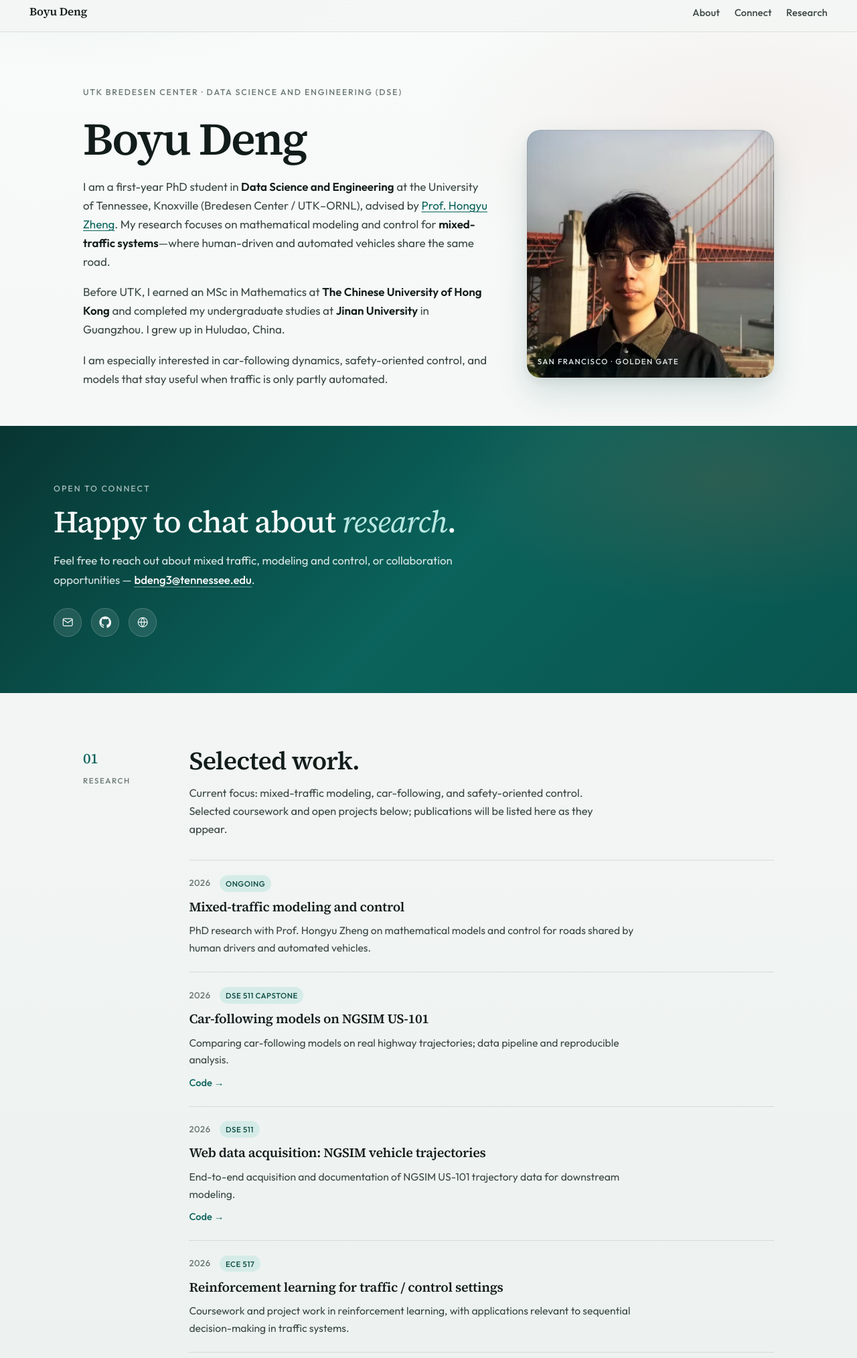
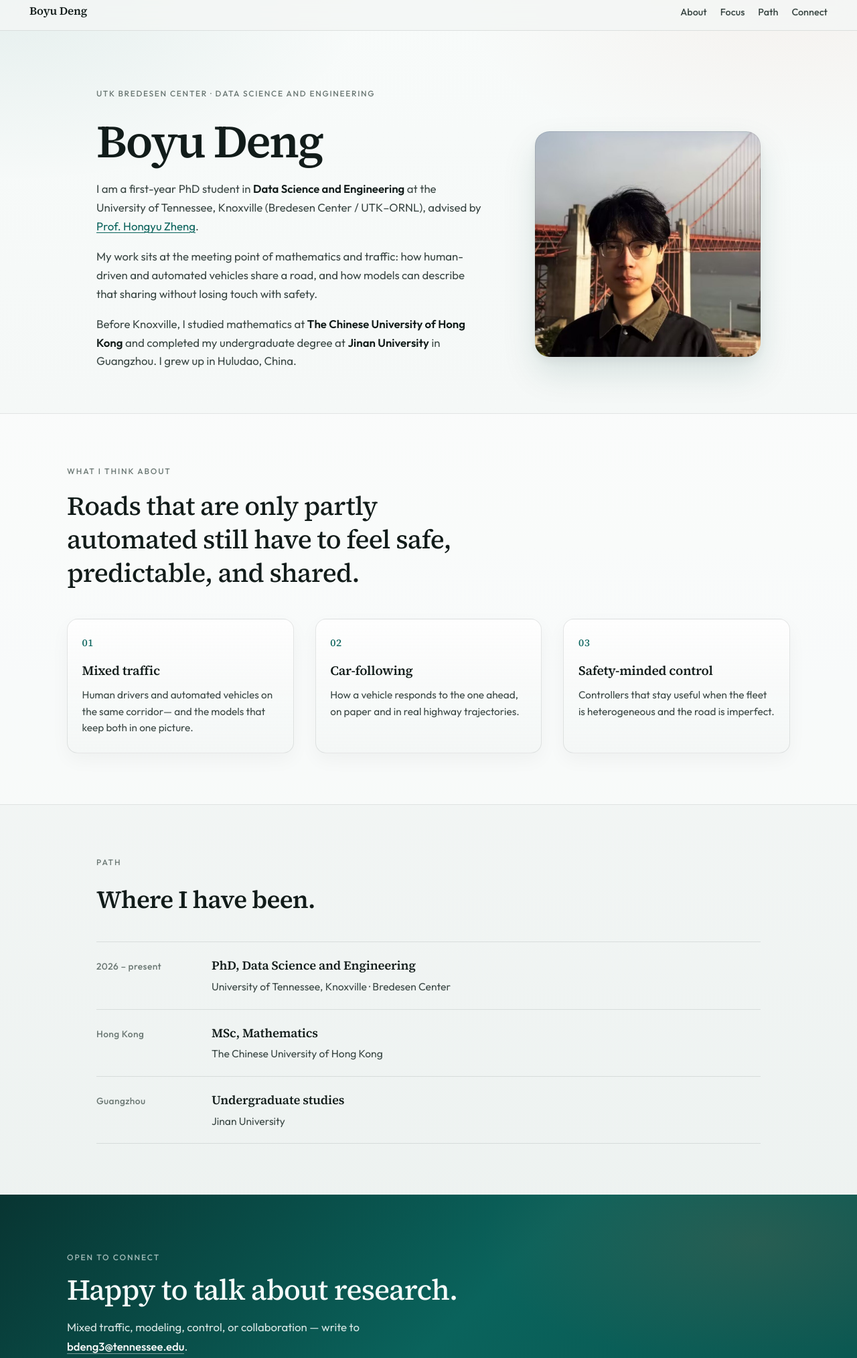
Before and after one commit to boyudeng-or/boyudeng-or.github.io, a plain HTML site: page index.html in a window 1280 px wide. Shown: the part 11-2039 px from the top of the page at 67% size. Drawn offline with Linux system fonts and the light colour scheme.

Commit message:
Replace Selected work with Focus themes and clean Path layout.
Drop photo caption; rewrite About and Connect for a quieter academic page.

```diff
--- a/index.html
+++ b/index.html
@@ -16,34 +16,36 @@
     <a class="nav-mark" href="#top">Boyu Deng</a>
     <ul class="nav-links">
       <li><a href="#top">About</a></li>
+      <li><a href="#focus">Focus</a></li>
+      <li><a href="#path">Path</a></li>
       <li><a href="#connect">Connect</a></li>
-      <li><a href="#research">Research</a></li>
     </ul>
   </nav>
 
   <header id="top" class="hero">
-    <p class="hero-label">UTK Bredesen Center · Data Science and Engineering (DSE)</p>
+    <p class="hero-label">UTK Bredesen Center · Data Science and Engineering</p>
     <div class="hero-grid">
       <div class="hero-text">
         <h1 class="hero-name">Boyu Deng</h1>
         <div class="prose">
           <p>
-            I am a first-year PhD student in <strong>Data Science and Engineering</strong>
-            at the University of Tennessee, Knoxville (Bredesen Center / UTK–ORNL),
-            advised by <a href="https://ise.utk.edu/people/hongyu-zheng/" target="_blank" rel="noopener noreferrer">Prof. Hongyu Zheng</a>.
-            My research focuses on mathematical modeling and control for
-            <strong>mixed-traffic systems</strong>—where human-driven and automated
-            vehicles share the same road.
+            I am a first-year PhD student in
+            <strong>Data Science and Engineering</strong>
+            at the University of Tennessee, Knoxville
+            (Bredesen Center / UTK–ORNL), advised by
+            <a href="https://ise.utk.edu/people/hongyu-zheng/" target="_blank" rel="noopener noreferrer">Prof. Hongyu Zheng</a>.
           </p>
           <p>
-            Before UTK, I earned an MSc in Mathematics at
-            <strong>The Chinese University of Hong Kong</strong> and completed my
-            undergraduate studies at <strong>Jinan University</strong> in Guangzhou.
-            I grew up in Huludao, China.
+            My work sits at the meeting point of mathematics and traffic:
+            how human-driven and automated vehicles share a road, and how
+            models can describe that sharing without losing touch with safety.
           </p>
           <p>
-            I am especially interested in car-following dynamics, safety-oriented
-            control, and models that stay useful when traffic is only partly automated.
+            Before Knoxville, I studied mathematics at
+            <strong>The Chinese University of Hong Kong</strong>
+            and completed my undergraduate degree at
+            <strong>Jinan University</strong> in Guangzhou.
+            I grew up in Huludao, China.
           </p>
         </div>
       </div>
@@ -55,18 +57,83 @@
           width="900"
           height="900"
         />
-        <figcaption class="hero-caption">San Francisco · Golden Gate</figcaption>
       </figure>
     </div>
   </header>
 
+  <section id="focus" class="focus">
+    <div class="focus-inner">
+      <p class="eyebrow">What I think about</p>
+      <h2 class="focus-lead">
+        Roads that are only partly automated still have to feel safe,
+        predictable, and shared.
+      </h2>
+      <div class="focus-grid">
+        <article class="focus-card">
+          <p class="focus-index">01</p>
+          <h3>Mixed traffic</h3>
+          <p>
+            Human drivers and automated vehicles on the same corridor—
+            and the models that keep both in one picture.
+          </p>
+        </article>
+        <article class="focus-card">
+          <p class="focus-index">02</p>
+          <h3>Car-following</h3>
+          <p>
+            How a vehicle responds to the one ahead, on paper and in
+            real highway trajectories.
+          </p>
+        </article>
+        <article class="focus-card">
+          <p class="focus-index">03</p>
+          <h3>Safety-minded control</h3>
+          <p>
+            Controllers that stay useful when the fleet is heterogeneous
+            and the road is imperfect.
+          </p>
+        </article>
+      </div>
+    </div>
+  </section>
+
+  <section id="path" class="path">
+    <div class="path-inner">
+      <p class="eyebrow">Path</p>
+      <h2 class="path-title">Where I have been.</h2>
+      <ol class="path-list">
+        <li>
+          <span class="path-when">2026 – present</span>
+          <div class="path-body">
+            <p class="path-role">PhD, Data Science and Engineering</p>
+            <p class="path-place">University of Tennessee, Knoxville · Bredesen Center</p>
+          </div>
+        </li>
+        <li>
+          <span class="path-when">Hong Kong</span>
+          <div class="path-body">
+            <p class="path-role">MSc, Mathematics</p>
+            <p class="path-place">The Chinese University of Hong Kong</p>
+          </div>
+        </li>
+        <li>
+          <span class="path-when">Guangzhou</span>
+          <div class="path-body">
+            <p class="path-role">Undergraduate studies</p>
+            <p class="path-place">Jinan University</p>
+          </div>
+        </li>
+      </ol>
+    </div>
+  </section>
+
   <section id="connect" class="connect">
     <div class="connect-inner">
       <p class="connect-label">Open to connect</p>
-      <h2 class="connect-headline">Happy to chat about <em>research</em>.</h2>
+      <h2 class="connect-headline">Happy to talk about research.</h2>
       <p class="connect-line">
-        Feel free to reach out about mixed traffic, modeling and control,
-        or collaboration opportunities —
+        Mixed traffic, modeling, control, or collaboration —
+        write to
         <a class="connect-email" href="mailto:bdeng3@tennessee.edu">bdeng3@tennessee.edu</a>.
       </p>
       <ul class="socials" aria-label="Links">
@@ -80,114 +147,7 @@
             <svg viewBox="0 0 24 24" fill="currentColor" aria-hidden="true"><path d="M12 .5C5.73.5.5 5.74.5 12.02c0 5.1 3.29 9.42 7.86 10.95.58.11.79-.25.79-.56 0-.28-.01-1.02-.02-2-3.2.7-3.88-1.55-3.88-1.55-.53-1.36-1.3-1.72-1.3-1.72-1.06-.73.08-.72.08-.72 1.17.08 1.79 1.21 1.79 1.21 1.04 1.8 2.73 1.28 3.4.98.1-.76.41-1.28.74-1.57-2.55-.29-5.23-1.29-5.23-5.73 0-1.27.45-2.3 1.19-3.11-.12-.3-.52-1.48.11-3.09 0 0 .97-.31 3.18 1.19a10.9 10.9 0 0 1 2.9-.39c.98 0 1.97.13 2.9.39 2.2-1.5 3.17-1.19 3.17-1.19.64 1.61.24 2.79.12 3.09.74.81 1.18 1.84 1.18 3.11 0 4.45-2.69 5.43-5.25 5.72.42.37.79 1.1.79 2.22 0 1.6-.01 2.89-.01 3.28 0 .31.21.68.8.56A10.53 10.53 0 0 0 23.5 12C23.5 5.74 18.27.5 12 .5z"/></svg>
           </a>
         </li>
-        <li>
-          <a href="https://boyudeng-or.github.io/" aria-label="Homepage" title="Homepage">
-            <svg viewBox="0 0 24 24" fill="none" stroke="currentColor" stroke-width="1.6" aria-hidden="true"><circle cx="12" cy="12" r="9"/><path d="M3 12h18M12 3a14 14 0 0 1 0 18M12 3a14 14 0 0 0 0 18"/></svg>
-          </a>
-        </li>
       </ul>
-    </div>
-  </section>
-
-  <section id="research" class="section">
-    <div class="section-grid">
-      <aside class="section-aside">
-        <p class="section-num">01</p>
-        <p class="section-label">Research</p>
-      </aside>
-      <div class="section-main">
-        <h2 class="section-headline">Selected work.</h2>
-        <p class="section-sub">
-          Current focus: mixed-traffic modeling, car-following, and safety-oriented control.
-          Selected coursework and open projects below; publications will be listed here as they appear.
-        </p>
-
-        <ol class="works">
-          <li class="work">
-            <div class="work-meta">
-              <span class="work-year">2026</span>
-              <span class="work-tag">Ongoing</span>
-            </div>
-            <h3 class="work-title">Mixed-traffic modeling and control</h3>
-            <p class="work-desc">
-              PhD research with Prof. Hongyu Zheng on mathematical models and control
-              for roads shared by human drivers and automated vehicles.
-            </p>
-          </li>
-          <li class="work">
-            <div class="work-meta">
-              <span class="work-year">2026</span>
-              <span class="work-tag">DSE 511 Capstone</span>
-            </div>
-            <h3 class="work-title">Car-following models on NGSIM US-101</h3>
-            <p class="work-desc">
-              Comparing car-following models on real highway trajectories;
-              data pipeline and reproducible analysis.
-            </p>
-            <p class="work-links">
-              <a href="https://github.com/boyudeng-or/dse511-car-following" target="_blank" rel="noopener noreferrer">Code →</a>
-            </p>
-          </li>
-          <li class="work">
-            <div class="work-meta">
-              <span class="work-year">2026</span>
-              <span class="work-tag">DSE 511</span>
-            </div>
-            <h3 class="work-title">Web data acquisition: NGSIM vehicle trajectories</h3>
-            <p class="work-desc">
-              End-to-end acquisition and documentation of NGSIM US-101 trajectory data
-              for downstream modeling.
-            </p>
-            <p class="work-links">
-              <a href="https://github.com/boyudeng-or/dse511-web-data-acquisition" target="_blank" rel="noopener noreferrer">Code →</a>
-            </p>
-          </li>
-          <li class="work">
-            <div class="work-meta">
-              <span class="work-year">2026</span>
-              <span class="work-tag">ECE 517</span>
-            </div>
-            <h3 class="work-title">Reinforcement learning for traffic / control settings</h3>
-            <p class="work-desc">
-              Coursework and project work in reinforcement learning, with applications
-              relevant to sequential decision-making in traffic systems.
-            </p>
-          </li>
-        </ol>
-
-        <ul class="topics" aria-label="Research topics">
-          <li>Mixed-traffic modeling</li>
-          <li>Car-following dynamics</li>
-          <li>Safety-oriented control</li>
-          <li>Data-driven workflows</li>
-        </ul>
-      </div>
-    </div>
-  </section>
-
-  <section class="section section-tight">
-    <div class="section-grid">
-      <aside class="section-aside">
-        <p class="section-num">02</p>
-        <p class="section-label">Education</p>
-      </aside>
-      <div class="section-main">
-        <h2 class="section-headline">Education.</h2>
-        <ul class="edu">
-          <li>
-            <strong>PhD, Data Science and Engineering</strong> —
-            University of Tennessee, Knoxville (Bredesen Center), 2026–present
-          </li>
-          <li>
-            <strong>MSc, Mathematics</strong> —
-            The Chinese University of Hong Kong
-          </li>
-          <li>
-            <strong>Undergraduate studies</strong> —
-            Jinan University, Guangzhou
-          </li>
-        </ul>
-      </div>
     </div>
   </section>
 
@@ -195,6 +155,5 @@
     <span>Boyu Deng</span>
     <span>Knoxville, TN</span>
   </footer>
-
 </body>
 </html>
--- a/styles.css
+++ b/styles.css
@@ -1,18 +1,17 @@
 :root {
-  --paper: #f2f5f4;
-  --paper-deep: #e4ebe9;
+  --paper: #f3f6f5;
+  --paper-deep: #e6eeeb;
   --ink: #121c1a;
   --ink-soft: #3a4744;
   --muted: #6a7773;
-  --line: rgba(18, 28, 26, 0.11);
+  --line: rgba(18, 28, 26, 0.1);
   --teal: #0a635c;
   --teal-deep: #074840;
-  --teal-soft: #d5ebe7;
-  --fog: #c9d6d2;
+  --teal-mist: rgba(10, 99, 92, 0.08);
   --bridge: #c45c3a;
   --serif: "Source Serif 4", "Iowan Old Style", "Palatino Linotype", Palatino, Georgia, serif;
   --sans: "Outfit", "Avenir Next", "Segoe UI", sans-serif;
-  --max: 1120px;
+  --max: 1080px;
   --pad: clamp(1.25rem, 4vw, 2.75rem);
 }
 
@@ -30,9 +29,9 @@ body {
   margin: 0;
   color: var(--ink);
   background:
-    radial-gradient(900px 480px at 88% 8%, rgba(196, 92, 58, 0.07), transparent 55%),
-    radial-gradient(1100px 560px at 8% -8%, rgba(10, 99, 92, 0.09), transparent 58%),
-    linear-gradient(180deg, #f8fbfa 0%, var(--paper) 42%, #e9f0ee 100%);
+    radial-gradient(900px 480px at 92% 0%, rgba(196, 92, 58, 0.06), transparent 55%),
+    radial-gradient(1000px 520px at 0% 0%, rgba(10, 99, 92, 0.08), transparent 55%),
+    linear-gradient(180deg, #f8fbfa 0%, var(--paper) 45%, #eaf0ee 100%);
   font-family: var(--sans);
   font-weight: 400;
   line-height: 1.65;
@@ -49,11 +48,20 @@ a {
   color: var(--teal);
   text-decoration-thickness: 1px;
   text-underline-offset: 0.18em;
-  transition: color 0.2s ease, opacity 0.2s ease;
+  transition: color 0.2s ease;
 }
 
 a:hover {
   color: var(--teal-deep);
+}
+
+.eyebrow {
+  margin: 0 0 1rem;
+  font-size: 0.75rem;
+  font-weight: 500;
+  letter-spacing: 0.16em;
+  text-transform: uppercase;
+  color: var(--muted);
 }
 
 /* —— Nav —— */
@@ -65,10 +73,10 @@ a:hover {
   align-items: center;
   justify-content: space-between;
   gap: 1rem;
-  padding: 0.95rem var(--pad);
-  background: rgba(243, 246, 245, 0.82);
-  backdrop-filter: blur(12px);
-  -webkit-backdrop-filter: blur(12px);
+  padding: 0.9rem var(--pad);
+  background: rgba(243, 246, 245, 0.84);
+  backdrop-filter: blur(14px);
+  -webkit-backdrop-filter: blur(14px);
   border-bottom: 1px solid var(--line);
 }
 
@@ -87,18 +95,19 @@ a:hover {
 
 .nav-links {
   display: flex;
-  gap: 1.35rem;
+  flex-wrap: wrap;
+  justify-content: flex-end;
+  gap: 0.35rem 1.25rem;
   list-style: none;
   margin: 0;
   padding: 0;
 }
 
 .nav-links a {
-  font-size: 0.92rem;
+  font-size: 0.9rem;
   font-weight: 500;
   color: var(--ink-soft);
   text-decoration: none;
-  letter-spacing: 0.01em;
 }
 
 .nav-links a:hover {
@@ -109,12 +118,12 @@ a:hover {
 .hero {
   max-width: var(--max);
   margin: 0 auto;
-  padding: clamp(2.5rem, 7vw, 5rem) var(--pad) clamp(2rem, 5vw, 3.5rem);
+  padding: clamp(2.75rem, 7vw, 5.25rem) var(--pad) clamp(2.5rem, 6vw, 4rem);
 }
 
 .hero-label {
-  margin: 0 0 1.5rem;
-  font-size: 0.78rem;
+  margin: 0 0 1.6rem;
+  font-size: 0.75rem;
   font-weight: 500;
   letter-spacing: 0.14em;
   text-transform: uppercase;
@@ -123,29 +132,29 @@ a:hover {
 
 .hero-grid {
   display: grid;
-  grid-template-columns: minmax(0, 1.15fr) minmax(240px, 0.7fr);
-  gap: clamp(2rem, 5vw, 3.5rem);
+  grid-template-columns: minmax(0, 1.2fr) minmax(220px, 0.68fr);
+  gap: clamp(2rem, 5vw, 3.75rem);
   align-items: center;
 }
 
 .hero-name {
-  margin: 0 0 1.35rem;
+  margin: 0 0 1.4rem;
   font-family: var(--serif);
-  font-size: clamp(2.7rem, 6.2vw, 4.25rem);
+  font-size: clamp(2.75rem, 6.2vw, 4.3rem);
   font-weight: 600;
-  line-height: 1.04;
+  line-height: 1.02;
   letter-spacing: -0.035em;
   color: var(--ink);
 }
 
 .prose {
-  max-width: 38rem;
+  max-width: 36rem;
 }
 
 .prose p {
   margin: 0 0 1.1rem;
   color: var(--ink-soft);
-  font-size: 1.06rem;
+  font-size: 1.05rem;
 }
 
 .prose p:last-child {
@@ -157,29 +166,25 @@ a:hover {
   font-weight: 600;
 }
 
-/* Same Golden Gate crop as GitHub avatar — 1:1, no stretch */
 .hero-photo {
   position: relative;
-  margin: 0.35rem 0 0;
+  margin: 0;
   aspect-ratio: 1 / 1;
-  border-radius: 1.25rem;
+  border-radius: 1.35rem;
   overflow: hidden;
   background: var(--paper-deep);
   box-shadow:
-    0 1px 0 rgba(255, 255, 255, 0.7) inset,
-    0 22px 48px rgba(7, 72, 64, 0.14),
-    0 6px 16px rgba(18, 28, 26, 0.07);
+    0 1px 0 rgba(255, 255, 255, 0.65) inset,
+    0 24px 50px rgba(7, 72, 64, 0.13),
+    0 6px 16px rgba(18, 28, 26, 0.06);
 }
 
-.hero-photo::before {
+.hero-photo::after {
   content: "";
   position: absolute;
   inset: 0;
-  z-index: 2;
   border-radius: inherit;
-  box-shadow:
-    inset 0 0 0 1px rgba(18, 28, 26, 0.1),
-    inset 0 -36px 44px rgba(7, 72, 64, 0.14);
+  box-shadow: inset 0 0 0 1px rgba(18, 28, 26, 0.09);
   pointer-events: none;
 }
 
@@ -190,26 +195,127 @@ a:hover {
   object-position: center center;
 }
 
-.hero-caption {
-  position: absolute;
-  left: 1rem;
-  bottom: 0.95rem;
-  z-index: 3;
-  margin: 0;
-  font-size: 0.72rem;
-  font-weight: 500;
-  letter-spacing: 0.12em;
-  text-transform: uppercase;
-  color: rgba(244, 250, 249, 0.92);
-  text-shadow: 0 1px 8px rgba(7, 40, 36, 0.45);
+/* —— Focus —— */
+.focus {
+  padding: clamp(3rem, 7vw, 4.75rem) var(--pad);
+  background: rgba(255, 255, 255, 0.42);
+  border-top: 1px solid var(--line);
+  border-bottom: 1px solid var(--line);
 }
 
-/* —— Connect band —— */
+.focus-inner {
+  max-width: var(--max);
+  margin: 0 auto;
+}
+
+.focus-lead {
+  margin: 0 0 clamp(2rem, 4vw, 2.75rem);
+  max-width: 28ch;
+  font-family: var(--serif);
+  font-size: clamp(1.7rem, 3.6vw, 2.45rem);
+  font-weight: 500;
+  line-height: 1.28;
+  letter-spacing: -0.02em;
+  color: var(--ink);
+}
+
+.focus-grid {
+  display: grid;
+  grid-template-columns: repeat(3, minmax(0, 1fr));
+  gap: clamp(1.25rem, 3vw, 2rem);
+}
+
+.focus-card {
+  padding: 1.35rem 1.35rem 1.5rem;
+  border-radius: 1rem;
+  background: linear-gradient(180deg, rgba(255, 255, 255, 0.75), rgba(243, 246, 245, 0.9));
+  border: 1px solid var(--line);
+  box-shadow: 0 10px 28px rgba(18, 28, 26, 0.04);
+}
+
+.focus-index {
+  margin: 0 0 0.85rem;
+  font-family: var(--serif);
+  font-size: 0.95rem;
+  font-weight: 500;
+  color: var(--teal);
+  letter-spacing: 0.04em;
+}
+
+.focus-card h3 {
+  margin: 0 0 0.55rem;
+  font-family: var(--serif);
+  font-size: 1.2rem;
+  font-weight: 600;
+  letter-spacing: -0.015em;
+}
+
+.focus-card p:last-child {
+  margin: 0;
+  color: var(--ink-soft);
+  font-size: 0.96rem;
+  line-height: 1.6;
+}
+
+/* —— Path —— */
+.path {
+  max-width: var(--max);
+  margin: 0 auto;
+  padding: clamp(3rem, 7vw, 4.75rem) var(--pad);
+}
+
+.path-title {
+  margin: 0 0 2rem;
+  font-family: var(--serif);
+  font-size: clamp(1.7rem, 3.4vw, 2.3rem);
+  font-weight: 600;
+  letter-spacing: -0.02em;
+}
+
+.path-list {
+  list-style: none;
+  margin: 0;
+  padding: 0;
+  border-top: 1px solid var(--line);
+}
+
+.path-list li {
+  display: grid;
+  grid-template-columns: 9.5rem minmax(0, 1fr);
+  gap: 1.25rem;
+  padding: 1.25rem 0;
+  border-bottom: 1px solid var(--line);
+  align-items: baseline;
+}
+
+.path-when {
+  font-size: 0.86rem;
+  font-weight: 500;
+  letter-spacing: 0.03em;
+  color: var(--muted);
+}
+
+.path-role {
+  margin: 0 0 0.2rem;
+  font-family: var(--serif);
+  font-size: 1.15rem;
+  font-weight: 600;
+  letter-spacing: -0.01em;
+  color: var(--ink);
+}
+
+.path-place {
+  margin: 0;
+  color: var(--ink-soft);
+  font-size: 0.98rem;
+}
+
+/* —— Connect —— */
 .connect {
   margin: 0;
   padding: clamp(3.25rem, 8vw, 5.25rem) var(--pad);
   background:
-    radial-gradient(700px 320px at 85% 20%, rgba(196, 92, 58, 0.18), transparent 60%),
+    radial-gradient(700px 320px at 88% 18%, rgba(196, 92, 58, 0.16), transparent 58%),
     linear-gradient(135deg, #083532 0%, #0a635c 52%, #09554f 100%);
   color: #f4faf9;
 }
@@ -221,7 +327,7 @@ a:hover {
 
 .connect-label {
   margin: 0 0 0.75rem;
-  font-size: 0.78rem;
+  font-size: 0.75rem;
   font-weight: 500;
   letter-spacing: 0.16em;
   text-transform: uppercase;
@@ -231,20 +337,15 @@ a:hover {
 .connect-headline {
   margin: 0 0 1rem;
   font-family: var(--serif);
-  font-size: clamp(1.85rem, 4.2vw, 2.85rem);
+  font-size: clamp(1.85rem, 4vw, 2.7rem);
   font-weight: 500;
   line-height: 1.2;
   letter-spacing: -0.02em;
 }
 
-.connect-headline em {
-  font-style: italic;
-  color: #b8e8e2;
-}
-
 .connect-line {
   margin: 0 0 1.75rem;
-  max-width: 40rem;
+  max-width: 36rem;
   font-size: 1.05rem;
   color: rgba(244, 250, 249, 0.88);
   line-height: 1.7;
@@ -294,175 +395,7 @@ a:hover {
   height: 1.15rem;
 }
 
-/* —— Sections —— */
-.section {
-  max-width: var(--max);
-  margin: 0 auto;
-  padding: clamp(3rem, 7vw, 5rem) var(--pad);
-}
-
-.section-tight {
-  padding-top: 0.5rem;
-}
-
-.section-grid {
-  display: grid;
-  grid-template-columns: 7.5rem minmax(0, 1fr);
-  gap: clamp(1.25rem, 3vw, 2.5rem);
-  align-items: start;
-}
-
-.section-num {
-  margin: 0 0 0.35rem;
-  font-family: var(--serif);
-  font-size: 1.35rem;
-  font-weight: 500;
-  color: var(--teal);
-  letter-spacing: -0.02em;
-}
-
-.section-label {
-  margin: 0;
-  font-size: 0.72rem;
-  font-weight: 500;
-  letter-spacing: 0.14em;
-  text-transform: uppercase;
-  color: var(--muted);
-}
-
-.section-headline {
-  margin: 0 0 0.85rem;
-  font-family: var(--serif);
-  font-size: clamp(1.75rem, 3.5vw, 2.35rem);
-  font-weight: 600;
-  letter-spacing: -0.02em;
-  line-height: 1.15;
-}
-
-.section-sub {
-  margin: 0 0 2rem;
-  max-width: 40rem;
-  color: var(--ink-soft);
-  font-size: 1.02rem;
-}
-
-/* Works */
-.works {
-  list-style: none;
-  margin: 0;
-  padding: 0;
-  border-top: 1px solid var(--line);
-}
-
-.work {
-  padding: 1.35rem 0 1.4rem;
-  border-bottom: 1px solid var(--line);
-  transition: background 0.2s ease;
-}
-
-.work:hover {
-  background: linear-gradient(90deg, rgba(11, 107, 99, 0.04), transparent 70%);
-}
-
-.work-meta {
-  display: flex;
-  flex-wrap: wrap;
-  gap: 0.55rem 0.85rem;
-  align-items: center;
-  margin-bottom: 0.45rem;
-}
-
-.work-year {
-  font-size: 0.82rem;
-  font-weight: 500;
-  color: var(--muted);
-  letter-spacing: 0.04em;
-}
-
-.work-tag {
-  font-size: 0.72rem;
-  font-weight: 500;
-  letter-spacing: 0.04em;
-  text-transform: uppercase;
-  color: var(--teal-deep);
-  background: var(--teal-soft);
-  padding: 0.18rem 0.55rem;
-  border-radius: 999px;
-}
-
-.work-title {
-  margin: 0 0 0.4rem;
-  font-family: var(--serif);
-  font-size: 1.22rem;
-  font-weight: 600;
-  letter-spacing: -0.015em;
-  color: var(--ink);
-}
-
-.work-desc {
-  margin: 0;
-  max-width: 42rem;
-  color: var(--ink-soft);
-  font-size: 0.98rem;
-}
-
-.work-links {
-  margin: 0.55rem 0 0;
-  font-size: 0.92rem;
-  font-weight: 500;
-}
-
-.work-links a {
-  text-decoration: none;
-}
-
-.work-links a:hover {
-  text-decoration: underline;
-}
-
-.topics {
-  display: flex;
-  flex-wrap: wrap;
-  gap: 0.55rem;
-  list-style: none;
-  margin: 1.85rem 0 0;
-  padding: 0;
-}
-
-.topics li {
-  font-size: 0.82rem;
-  font-weight: 500;
-  color: var(--ink-soft);
-  padding: 0.35rem 0.75rem;
-  border: 1px solid var(--line);
-  border-radius: 999px;
-  background: rgba(255, 255, 255, 0.45);
-}
-
-/* Education */
-.edu {
-  list-style: none;
-  margin: 0;
-  padding: 0;
-}
-
-.edu li {
-  padding: 0.95rem 0;
-  border-bottom: 1px solid var(--line);
-  color: var(--ink-soft);
-  font-size: 1.02rem;
-}
-
-.edu li:first-child {
-  border-top: 1px solid var(--line);
-}
-
-.edu strong {
-  color: var(--ink);
-  font-weight: 600;
-}
-
-/* Footer */
+/* —— Footer —— */
 .site-footer {
   max-width: var(--max);
   margin: 0 auto;
@@ -472,15 +405,15 @@ a:hover {
   gap: 1rem;
   font-size: 0.85rem;
   color: var(--muted);
-  border-top: 1px solid var(--line);
 }
 
 /* —— Motion —— */
 @media (prefers-reduced-motion: no-preference) {
   .hero-text,
   .hero-photo,
-  .connect-inner,
-  .section-grid {
+  .focus-inner,
+  .path-inner,
+  .connect-inner {
     animation: rise 0.7s ease both;
   }
 
@@ -488,8 +421,12 @@ a:hover {
     animation-delay: 0.08s;
   }
 
-  .connect-inner {
-    animation-delay: 0.05s;
+  .focus-card:nth-child(2) {
+    animation: rise 0.7s ease 0.08s both;
+  }
+
+  .focus-card:nth-child(3) {
+    animation: rise 0.7s ease 0.14s both;
   }
 
   @keyframes rise {
@@ -505,43 +442,37 @@ a:hover {
 }
 
 /* —— Responsive —— */
-@media (max-width: 820px) {
+@media (max-width: 860px) {
   .hero-grid {
     grid-template-columns: 1fr;
   }
 
   .hero-photo {
-    max-width: 320px;
+    max-width: 300px;
     width: 100%;
     margin-inline: auto;
   }
 
-  .section-grid {
+  .focus-grid {
     grid-template-columns: 1fr;
-    gap: 0.75rem;
   }
 
-  .section-aside {
-    display: flex;
-    align-items: baseline;
-    gap: 0.75rem;
-  }
-
-  .section-num {
-    margin: 0;
+  .path-list li {
+    grid-template-columns: 1fr;
+    gap: 0.35rem;
   }
 }
 
 @media (max-width: 520px) {
   .nav-links {
-    gap: 0.9rem;
+    gap: 0.85rem;
   }
 
   .nav-links a {
-    font-size: 0.85rem;
+    font-size: 0.84rem;
   }
 
   .hero-name {
-    font-size: 2.35rem;
+    font-size: 2.4rem;
   }
 }
```
